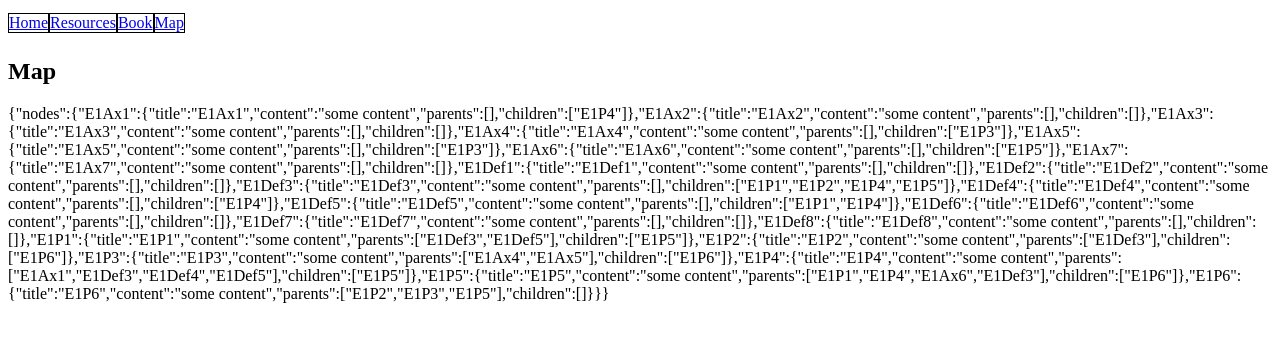
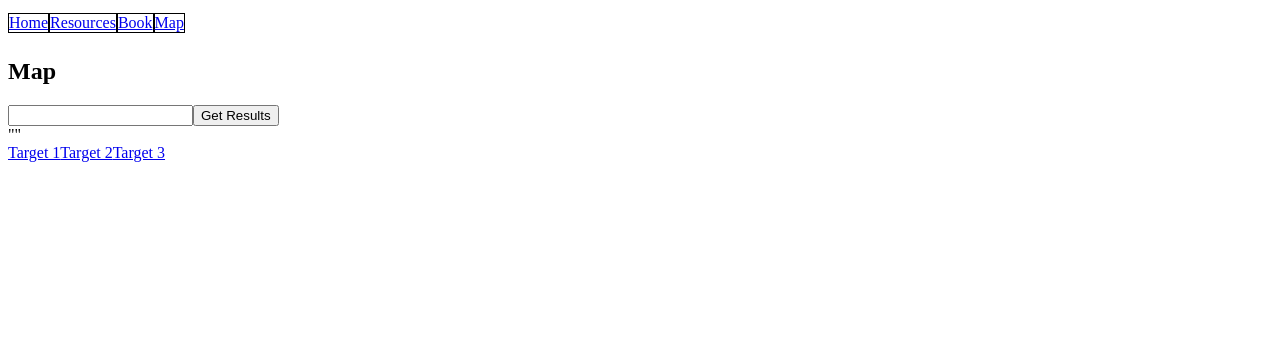
Before and after one commit to jaimefps/spinoza-react, a React (Create React App) app: page /map in a window 1280 px wide. Shown: the top 342 px of the page. Built offline with nearby package versions, Linux system fonts and the light colour scheme.

Commit message:
began adding functionality to map component

```diff
--- /dev/null
+++ b/src/assets/map.css
@@ -0,0 +1,3 @@
+:target {
+  background-color: red;
+}
--- a/src/components/map.js
+++ b/src/components/map.js
@@ -1,11 +1,46 @@
 import React from 'react';
 import { Node, Graph, book } from '../graph';
+import '../assets/map.css';
 
-const Map = () => (
-  <div>
-    <h2>Map</h2>
-    {JSON.stringify(book)}
-  </div>
-);
+class Map extends React.Component {
+  constructor(props) {
+    super(props);
+    this.state = {
+      input: '',
+      output: '',
+    };
+    this.handleField = this.handleField.bind(this);
+    this.getConnection = this.getConnection.bind(this);
+  }
+
+  getConnection(from, to) {
+    this.setState({
+      output: book.getConnection('E1Def3', 'E1P6'),
+    });
+  }
+
+  handleField(e) {
+    this.setState({
+      input: e.target.value,
+    });
+  }
+
+  render() {
+    return (
+      <div>
+        <h2>Map</h2>
+        <div className="form">
+          <input placeholder="" type="text" onChange={this.handleField} />
+          <button onClick={() => { this.getConnection(); }}>Get Results</button>
+        </div>
+        <div>{JSON.stringify(this.state.output)}</div>
+        <a href="#target1" id="target1" className="target">Target 1</a>
+        <a href="#target2" id="target2" className="target">Target 2</a>
+        <a href="#target3" id="target3" className="target">Target 3</a>
+      </div>
+    );
+  }
+}
+
 
 export default Map;
--- a/src/index.js
+++ b/src/index.js
@@ -1,6 +1,6 @@
 import React from 'react';
 import ReactDOM from 'react-dom';
-import App from './App';
+import App from './app';
 
 ReactDOM.render(
   <App />,
```
